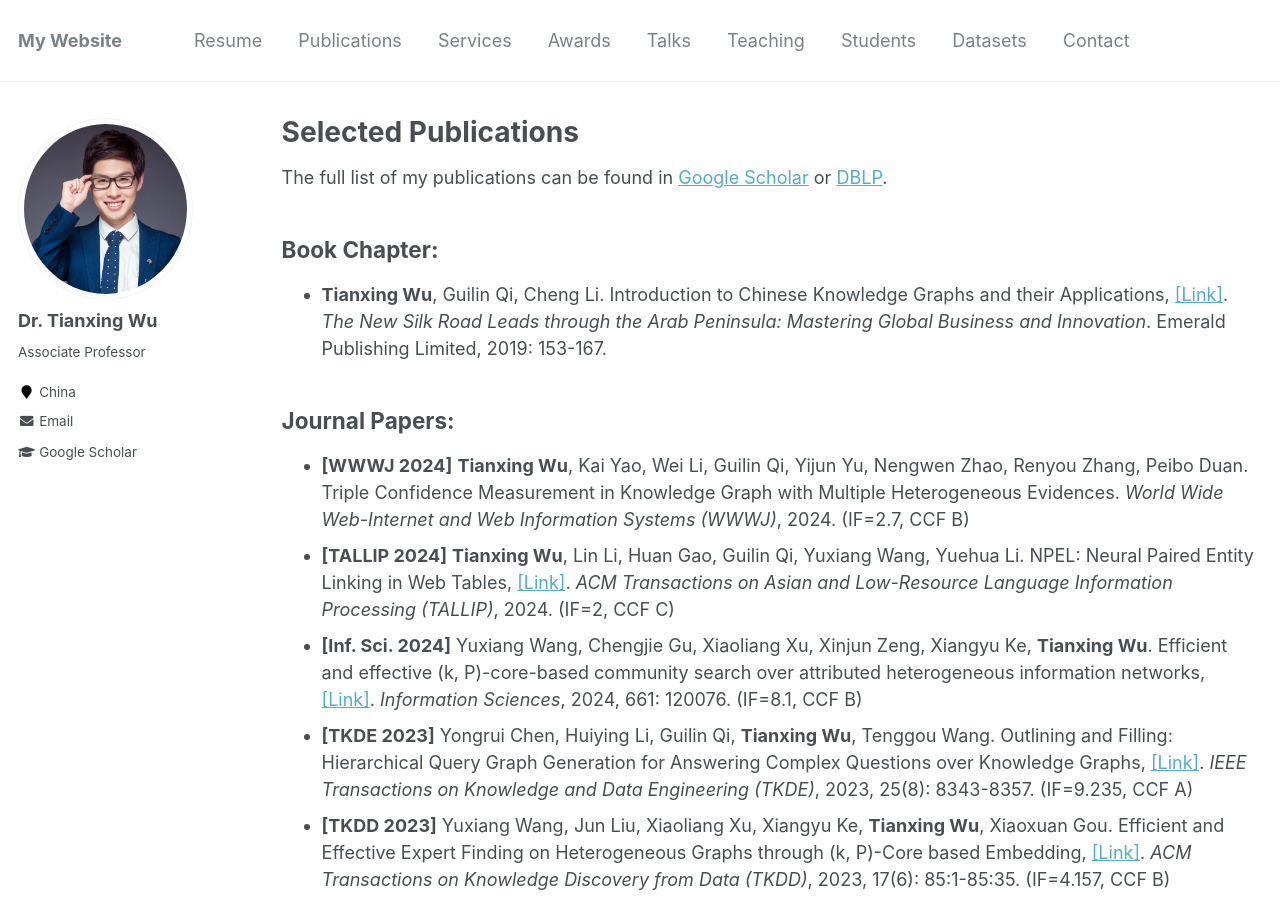
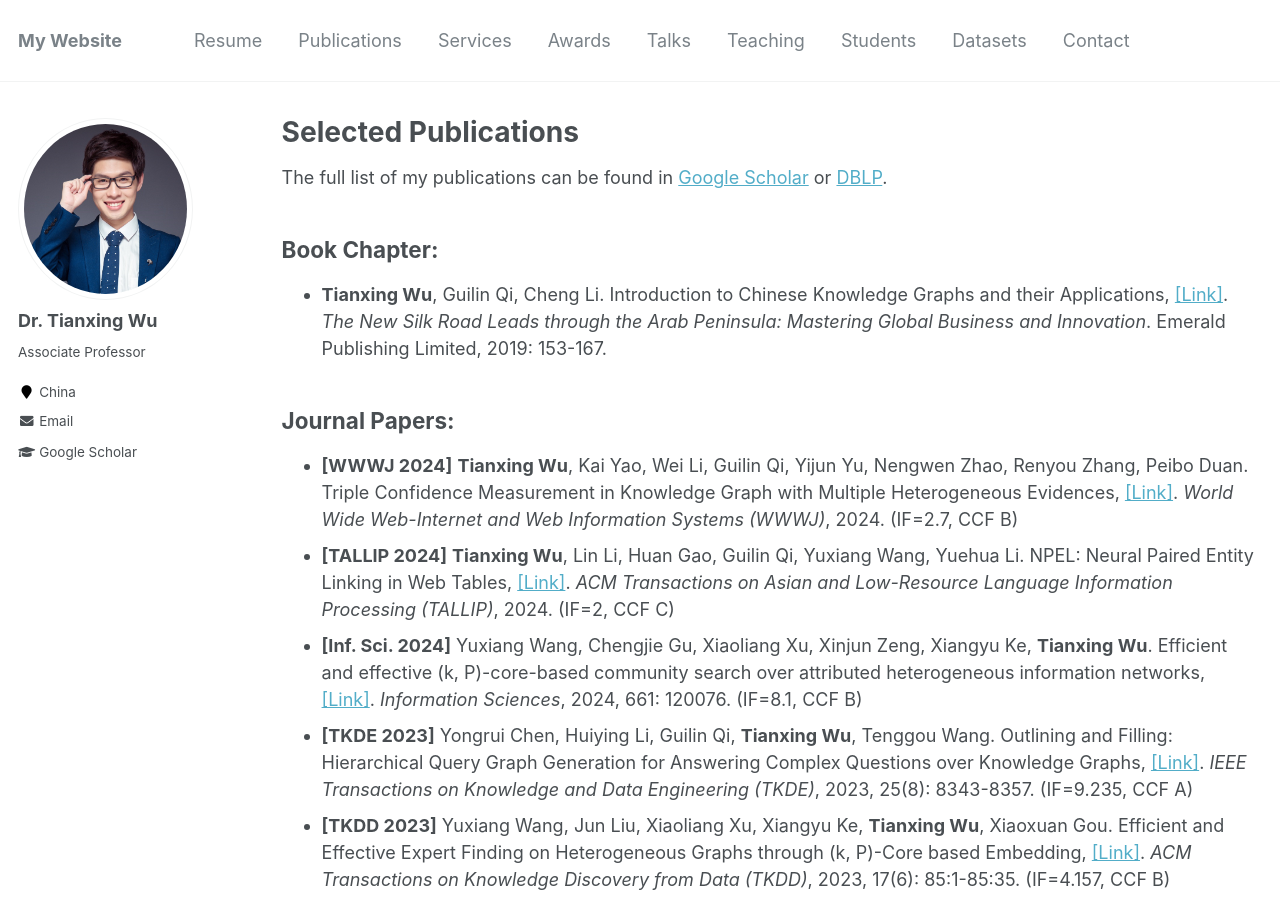
Before and after one commit to tianxing-wu/tianxing-wu.github.io, a Jekyll site: the page built from _pages/selected_publications.md, in a window 1280 px wide and 900 px high. Built offline with Jekyll 4.4.1, drawn with Linux system fonts in a browser that asks for light colours; comment, search, counter and statistics services are not loaded.

Commit message:
info update

```diff
--- a/_pages/selected_publications.md
+++ b/_pages/selected_publications.md
@@ -9,7 +9,7 @@ The full list of my publications can be found in [Google Scholar](https://schola
 * **Tianxing Wu**, Guilin Qi, Cheng Li. Introduction to Chinese Knowledge Graphs and their Applications, [[Link]](https://www.emerald.com/insight/content/doi/10.1108/978-1-78756-679-820191010/full/html). <i>The New Silk Road Leads through the Arab Peninsula: Mastering Global Business and Innovation</i>. Emerald Publishing Limited, 2019: 153-167.
 
 ## Journal Papers:
-* **[WWWJ 2024]** **Tianxing Wu**, Kai Yao, Wei Li, Guilin Qi, Yijun Yu, Nengwen Zhao, Renyou Zhang, Peibo Duan. Triple Confidence Measurement in Knowledge Graph with Multiple Heterogeneous Evidences. <i>World Wide Web-Internet and Web Information Systems (WWWJ)</i>, 2024. (IF=2.7, CCF B)
+* **[WWWJ 2024]** **Tianxing Wu**, Kai Yao, Wei Li, Guilin Qi, Yijun Yu, Nengwen Zhao, Renyou Zhang, Peibo Duan. Triple Confidence Measurement in Knowledge Graph with Multiple Heterogeneous Evidences, [[Link]](https://link.springer.com/article/10.1007/s11280-024-01307-x). <i>World Wide Web-Internet and Web Information Systems (WWWJ)</i>, 2024. (IF=2.7, CCF B)
 * **[TALLIP 2024]** **Tianxing Wu**, Lin Li, Huan Gao, Guilin Qi, Yuxiang Wang, Yuehua Li. NPEL: Neural Paired Entity Linking in Web Tables, [[Link]](https://dl.acm.org/doi/pdf/10.1145/3652511). <i>ACM Transactions on Asian and Low-Resource Language Information Processing (TALLIP)</i>, 2024. (IF=2, CCF C)
 * **[Inf. Sci. 2024]** Yuxiang Wang, Chengjie Gu, Xiaoliang Xu, Xinjun Zeng, Xiangyu Ke, **Tianxing Wu**. Efficient and effective (k, P)-core-based community search over attributed heterogeneous information networks, [[Link]](https://www.sciencedirect.com/science/article/abs/pii/S0020025523016626). <i>Information Sciences</i>, 2024, 661: 120076. (IF=8.1, CCF B)
 * **[TKDE 2023]** Yongrui Chen, Huiying Li, Guilin Qi, **Tianxing Wu**, Tenggou Wang. Outlining and Filling: Hierarchical Query Graph Generation for Answering Complex Questions over Knowledge Graphs, [[Link]](https://ieeexplore.ieee.org/abstract/document/9895199). <i>IEEE Transactions on Knowledge and Data Engineering (TKDE)</i>, 2023, 25(8): 8343-8357. (IF=9.235, CCF A)
```
Also changed, not shown: 1 other file.
